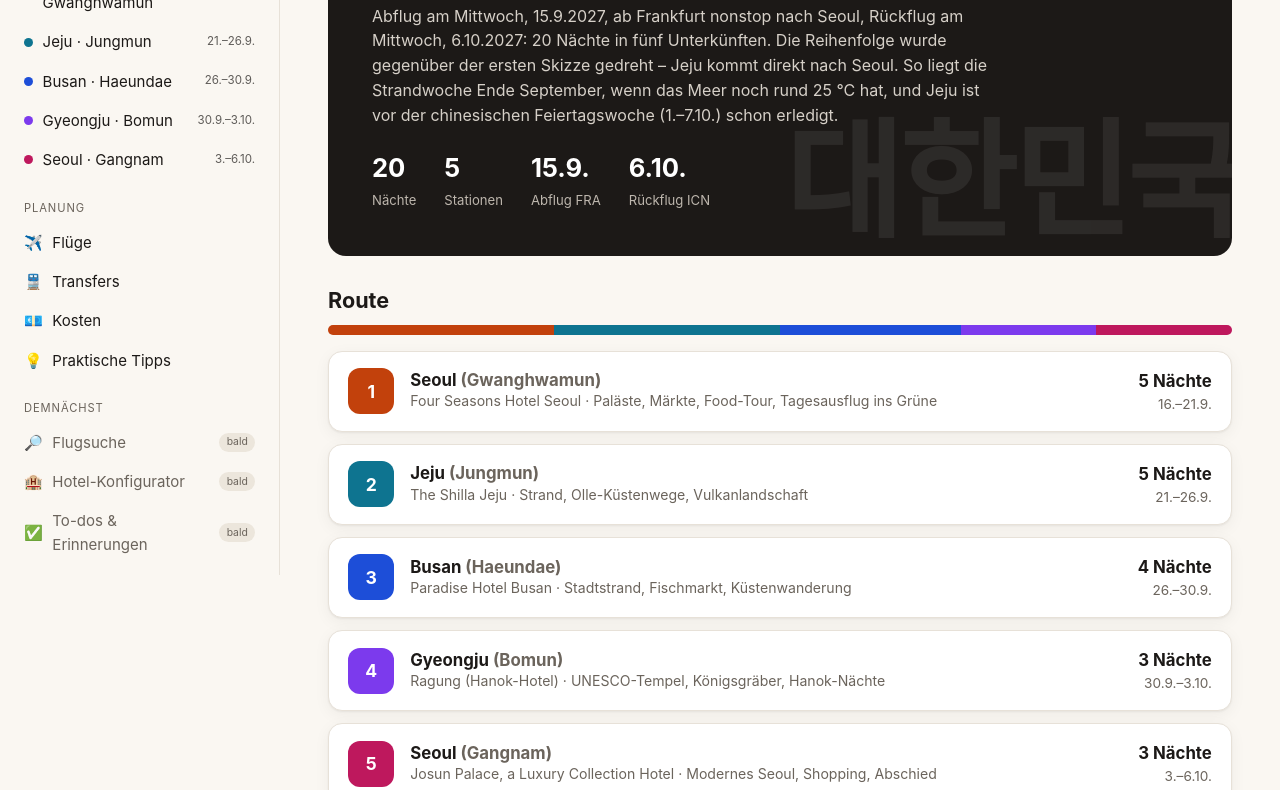
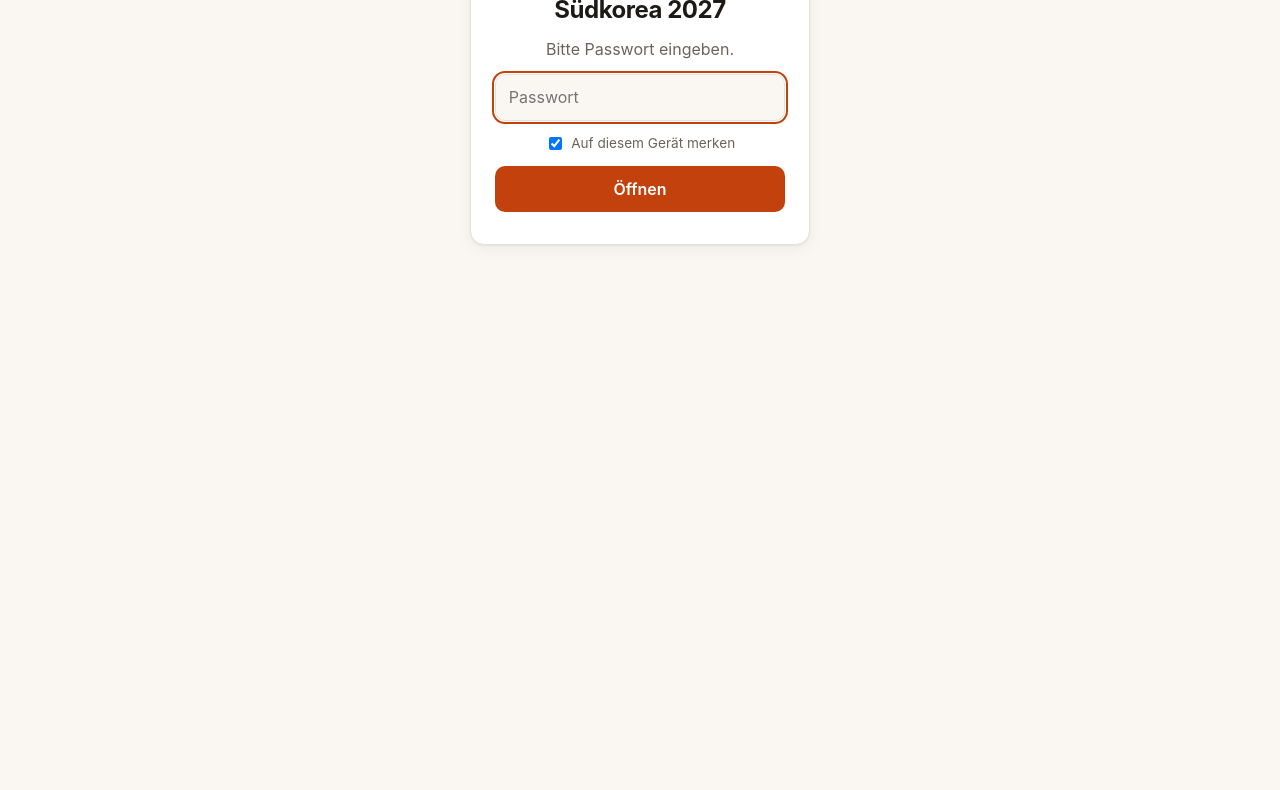
Before and after one commit to wasmachensachen1/suedkorea, a plain HTML site: page index.html in a window 1280 px wide. Shown: the part 233-1023 px from the top of the page. After the commit the page ends 800 px from the top, so only its background shows below. Drawn offline with Linux system fonts and the light colour scheme.

Commit message:
Passwortabfrage als Sichtschutz vor der Seite
Co-Authored-By: Claude Opus 5.5 <noreply@anthropic.com>
Claude-Session: https://claude.ai/code/session_016gEKQLnYiLzYbH8NrHXkeo

```diff
--- a/css/style.css
+++ b/css/style.css
@@ -214,3 +214,31 @@ td.num { white-space: nowrap; }
   .topbar, .sidebar { display: none; }
   .layout { display: block; }
 }
+
+/* Passwortabfrage (Sichtschutz) */
+.gate { display: none; }
+html.locked .topbar, html.locked .layout { display: none; }
+html.locked .gate {
+  display: flex; flex-direction: column; align-items: center; gap: .75rem;
+  max-width: 340px; margin: 18vh auto 0; padding: 2rem 1.5rem;
+  background: var(--surface); border: 1px solid var(--line);
+  border-radius: var(--radius); box-shadow: var(--shadow); text-align: center;
+}
+html.locked body { padding: 0 16px; }
+.gate h1 { font-size: 1.5rem; margin: .25rem 0 0; }
+.gate p { margin: 0; color: var(--muted); }
+.gate input[type="password"] {
+  width: 100%; padding: .65rem .8rem; font: inherit; font-size: 16px;
+  border: 1px solid var(--line); border-radius: 10px; background: var(--bg); color: var(--ink);
+}
+.gate input[type="password"]:focus { outline: 2px solid var(--accent); outline-offset: 1px; }
+.gate-remember { display: flex; align-items: center; gap: .4rem; font-size: .85rem; color: var(--muted); }
+.gate button {
+  width: 100%; padding: .65rem; font: inherit; font-weight: 600; cursor: pointer;
+  border: 0; border-radius: 10px; background: var(--accent); color: #fff;
+}
+.gate .gate-error { color: #b91c1c; font-size: .9rem; }
+.sr-only {
+  position: absolute; width: 1px; height: 1px; padding: 0; margin: -1px;
+  overflow: hidden; clip: rect(0 0 0 0); white-space: nowrap; border: 0;
+}
--- a/index.html
+++ b/index.html
@@ -6,8 +6,20 @@
   <meta name="robots" content="noindex, nofollow">
   <title>Südkorea-Rundreise 2027</title>
   <link rel="stylesheet" href="css/style.css">
+  <script src="js/gate.js"></script>
 </head>
 <body>
+  <form class="gate" id="gate" autocomplete="off">
+    <span class="brand-mark">한</span>
+    <h1>Südkorea 2027</h1>
+    <p>Bitte Passwort eingeben.</p>
+    <label for="gatePw" class="sr-only">Passwort</label>
+    <input type="password" id="gatePw" placeholder="Passwort" required>
+    <label class="gate-remember"><input type="checkbox" id="gateRemember" checked> Auf diesem Gerät merken</label>
+    <button type="submit">Öffnen</button>
+    <p class="gate-error" id="gateError" role="alert" hidden>Das Passwort stimmt nicht.</p>
+  </form>
+
   <header class="topbar">
     <button class="menu-btn" id="menuBtn" aria-label="Menü öffnen">☰</button>
     <a href="#uebersicht" class="brand">
--- /dev/null
+++ b/js/gate.js
@@ -0,0 +1,49 @@
+// Passwortabfrage als Sichtschutz.
+// ACHTUNG: Kein echter Schutz. Die Reisedaten stehen im Klartext in js/data.js
+// und sind im öffentlichen Repository für jeden lesbar.
+//
+// Passwort ändern: SHA-256 des neuen Passworts hier eintragen, z. B. mit
+//   printf '%s' 'neues-passwort' | sha256sum
+(function () {
+  "use strict";
+
+  const PASSWORD_SHA256 = "703f0ea51dd6e4b42b18e5fd2579cf67fb628fcf49fd26eed5b32cbc4e636105";
+  const STORAGE_KEY = "suedkorea-unlocked";
+  const root = document.documentElement;
+
+  function remembered() {
+    try { return localStorage.getItem(STORAGE_KEY) === PASSWORD_SHA256; } catch (e) { return false; }
+  }
+
+  if (remembered()) return; // schon freigeschaltet: Seite normal anzeigen
+  root.classList.add("locked");
+
+  async function sha256(text) {
+    const buf = await crypto.subtle.digest("SHA-256", new TextEncoder().encode(text));
+    return Array.from(new Uint8Array(buf), (b) => b.toString(16).padStart(2, "0")).join("");
+  }
+
+  document.addEventListener("DOMContentLoaded", () => {
+    const form = document.getElementById("gate");
+    const input = document.getElementById("gatePw");
+    const error = document.getElementById("gateError");
+    const remember = document.getElementById("gateRemember");
+    input.focus();
+
+    form.addEventListener("submit", async (ev) => {
+      ev.preventDefault();
+      let ok = false;
+      try { ok = (await sha256(input.value)) === PASSWORD_SHA256; } catch (e) { ok = false; }
+      if (!ok) {
+        error.hidden = false;
+        input.select();
+        return;
+      }
+      if (remember.checked) {
+        try { localStorage.setItem(STORAGE_KEY, PASSWORD_SHA256); } catch (e) { /* egal */ }
+      }
+      root.classList.remove("locked");
+      document.getElementById("view").focus();
+    });
+  });
+})();
```
Also changed, not shown: 1 other file.
